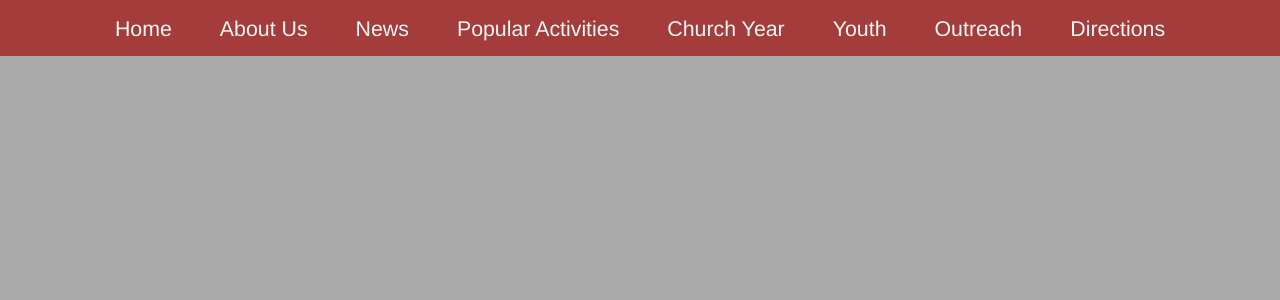
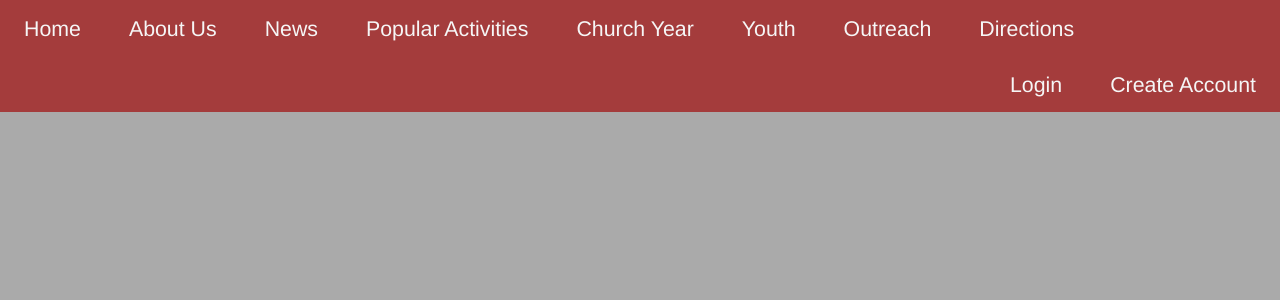
Before and after one commit to cme34/churchsite, a PHP site: page /termsofuse.php in a window 1280 px wide. Shown: the top 300 px of the page. Run offline with PHP 8.4, Linux system fonts and the light colour scheme.

Commit message:
Added Login Box

```diff
--- a/css/app.css
+++ b/css/app.css
@@ -14,6 +14,7 @@ ul {
 
 .buttonNav
 {
+	position: relative;
 	background-color: #a33030;
 	color: #fefefe;
 	font-size: 16pt;
@@ -25,14 +26,11 @@ ul {
 }	.buttonNav:hover, .buttonNav:focus {
 		background-color: #e23131;
 		color: #fefefe;
+	}	.buttonNav.left {
+		float: left;
+	}	.buttonNav.right {
+		float: right;
 	}
-
-.buttonRow {
-	display: table;
-	margin: 0;
-	margin-left: auto;
-	margin-right: auto;
-}
 
 .center
 {
--- a/home.php
+++ b/home.php
@@ -95,5 +95,8 @@
     <script src="js/vendor/what-input.js"></script>
     <script src="js/vendor/foundation.js"></script>
 	<script src="js/app.js"></script>
+	<script type="text/javascript">
+		slideShow('slideShow1', 4000, 1000);
+	</script>
 </body>
 </html>
--- a/js/app.js
+++ b/js/app.js
@@ -1,6 +1,3 @@
-(function() {
-	$(document).foundation();
-
 function slideShow(slideShowID, holdTime, transitionTime) {
 	var curr = 0;
 	var slides = $('#' + slideShowID).find(".slide");
@@ -24,7 +21,17 @@
 	}
 }
 
-	slideShow('slideShow1', 4000, 1000);
+(function() {
+	$(document).foundation();
+
+	$('#buttonLogin').click(function(){
+		$('#loginBox').toggle();
+	});
+
+	$(window).resize(function(){
+		$('#loginBox').css({top: $('#nav').height() + 'px'});
+	});
+	$('#loginBox').css({top: $('#nav').height() + 'px'});
 
 	//$(window).resize(function() {
 	//	$('#slideShow1Frame').height($('#slideShow1Frame').width() * 9/16);
--- a/php scripts/navigator.php
+++ b/php scripts/navigator.php
@@ -1,16 +1,29 @@
 <?php
 function createNavigator() {
 	echo "<div id='nav'>";
-	echo "    <div class='buttonRow'>";
-	echo "        <a href='home.php'><div class='button buttonNav'>Home</div></a>";
-	echo "        <a href='aboutus.php'><div class='button buttonNav'>About Us</div></a>";
-	echo "        <a href='news.php'><div class='button buttonNav'>News</div></a>";
-	echo "        <a href='popularactivities.php'><div class='button buttonNav'>Popular Activities</div></a>";
-	echo "        <a href='churchyear.php'><div class='button buttonNav'>Church Year</div></a>";
-	echo "        <a href='youth.php'><div class='button buttonNav'>Youth</div></a>";
-	echo "        <a href='outreach.php'><div class='button buttonNav'>Outreach</div></a>";
-	echo "        <a href='directions.php'><div class='button buttonNav'>Directions</div></a>";
-	echo "    </div>";
+	echo "    <a href='home.php'><div class='button buttonNav left'>Home</div></a>";
+	echo "    <a href='aboutus.php'><div class='button buttonNav left'>About Us</div></a>";
+	echo "    <a href='news.php'><div class='button buttonNav left'>News</div></a>";
+	echo "    <a href='popularactivities.php'><div class='button buttonNav left'>Popular Activities</div></a>";
+	echo "    <a href='churchyear.php'><div class='button buttonNav left'>Church Year</div></a>";
+	echo "    <a href='youth.php'><div class='button buttonNav left'>Youth</div></a>";
+	echo "    <a href='outreach.php'><div class='button buttonNav left'>Outreach</div></a>";
+	echo "    <a href='directions.php'><div class='button buttonNav left'>Directions</div></a>";
+	echo "    <a href='createaccount.php'><div class='button buttonNav right'>Create Account</div></a>";
+	echo "    <div id='buttonLogin' class='button buttonNav right'>Login</div>";
+	echo "</div>";
+	echo "<div id='loginBox' class='border' hidden>";
+	echo "    <form Action='php scripts/loginScript.php' Method='POST'>";
+	echo "        <div class='loginBoxRow'>";
+	echo "            <div class='loginBoxText'>Username:</div>";
+	echo "            <input id='username' class='textFeild login' name='username' type='text' maxlength=64></input>";
+	echo "        </div>";
+	echo "        <div class='loginBoxRow'>";
+	echo "            <div class='loginBoxText'>Password:</div>";
+	echo "            <input id='password' class='textFeild login' name='password' type='password' maxlength=256></input>";
+	echo "        </div>";
+	echo "        <button id='buttonLoginBox' class='success button'>Login</button>";
+	echo "    </form>";
 	echo "</div>";
 }
 ?>
```
Also changed, not shown: other parts of css/app.css (+37 -1 lines), createaccount.php (+4 -4 lines), php scripts/footer.php (added, +26 -0 lines), img/Image 1.png (added), img/Image 2.png (added), img/Image 3.png (added), img/facebook.png (added), php scripts/loginscript.php (added). Lines whose indentation alone changed are shown as unchanged.
